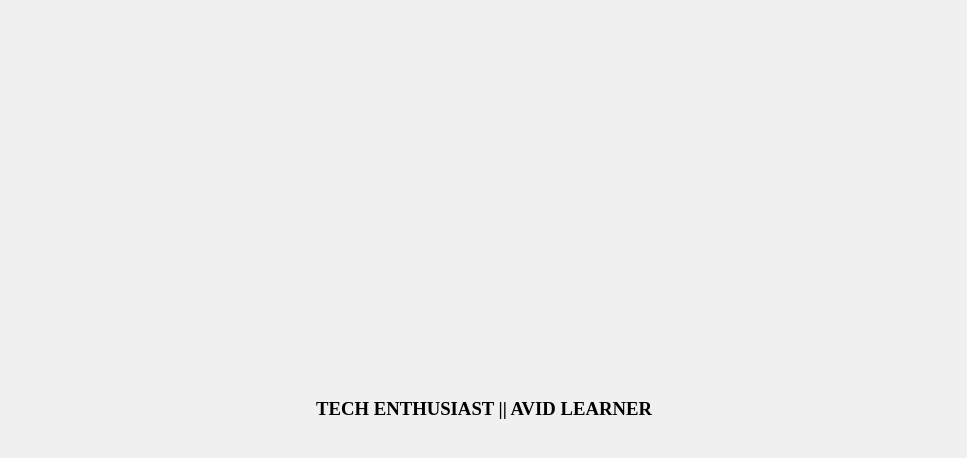
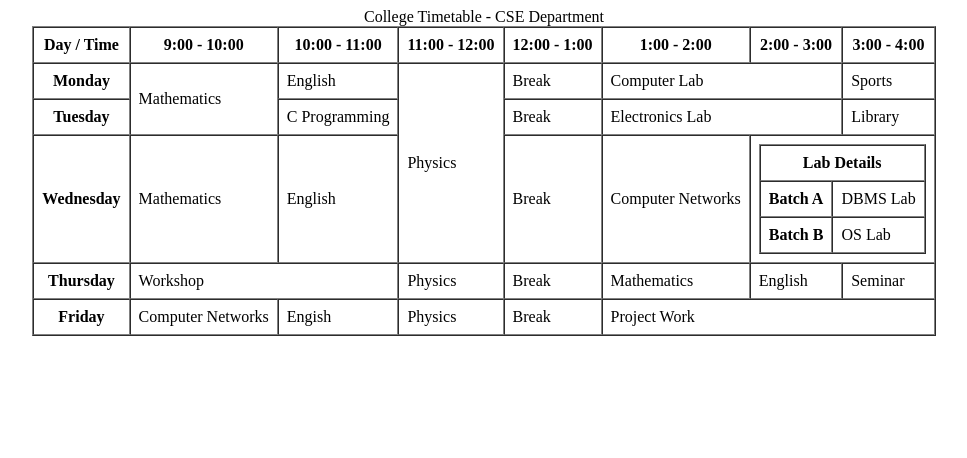
Before and after one commit to dishantgahlot/CSE--17, a plain HTML site: page container.html in a window 1280 px wide. Shown: the whole page, without its empty margins (156-1123 px from the left). Drawn offline with Linux system fonts and the light colour scheme.

Commit message:
time table

```diff
--- a/container.html
+++ b/container.html
@@ -3,18 +3,86 @@
 <head>
     <meta charset="UTF-8">
     <meta name="viewport" content="width=device-width, initial-scale=1.0">
-    <title>practice</title>
-    <link rel="stylesheet" href="container.css">
+    <title>TIME TABLE</title>
 </head>
 <body>
 
-    <div class="profile">
-        <div class="picture">
-            <img src="">
-        </div>
-        <h3>TECH ENTHUSIAST || AVID LEARNER </h3>
-    </div>
+  <table border="1" align="center" cellpadding="8" cellspacing="0">
+<caption>College Timetable - CSE Department</caption>
+<tr>
+<th>Day / Time</th>
+<th>9:00 - 10:00</th>
+<th>10:00 - 11:00</th>
+<th>11:00 - 12:00</th>
+<th>12:00 - 1:00</th>
+<th>1:00 - 2:00</th>
+<th>2:00 - 3:00</th>
+<th>3:00 - 4:00</th>
+</tr>
+
+<tr>
+    <th>Monday</th>
+    <td rowspan="2">Mathematics</td>
+    <td>English</td>
+    <td rowspan="3">Physics</td>
+    <td>Break</td>
+    <td colspan="2">Computer Lab</td>
+    <td>Sports</td>
+</tr>
+
+<tr>
+    <th>Tuesday</th>
+    <td>C Programming</td>
+    <td>Break</td>
+    <td  colspan="2">Electronics Lab</td>
+    <td>Library</td>
+</tr>
+
+<tr>
+    <th>Wednesday</th>
+    <td>Mathematics</td>
+    <td>English</td>
+    <td>Break</td>
+    <td>Computer Networks</td>
+    <td colspan="2">
+        <table border="1" cellspacing="0" cellpadding="8">
+            <tr>
+                <th colspan="2">Lab Details</th>
+            </tr>
+            <tr>
+                <th>Batch A</th>
+                <td>DBMS Lab</td>
+            </tr>
+
+            <tr>
+                <th>Batch B</th>
+                <td>OS Lab</td>
+            </tr>
+        </table>
+    </td>
+
+</tr>
+
+<tr>
+    <th>Thursday</th>
+    <td colspan="2">Workshop</td>
+    <td>Physics</td>
+    <td>Break</td>
+    <td>Mathematics</td>
+    <td>English</td>
+    <td>Seminar</td>
+</tr>
+
+<tr>
+    <th>Friday</th>
+    <td >Computer Networks</td>
+    <td>Engish</td>
+    <td>Physics</td>
+    <td>Break</td>
+    <td colspan="3">Project Work</td>
+</tr>
 
 
+</table>
 </body>
 </html>
```
Also changed, not shown: cv.html (+1 -1 lines).
